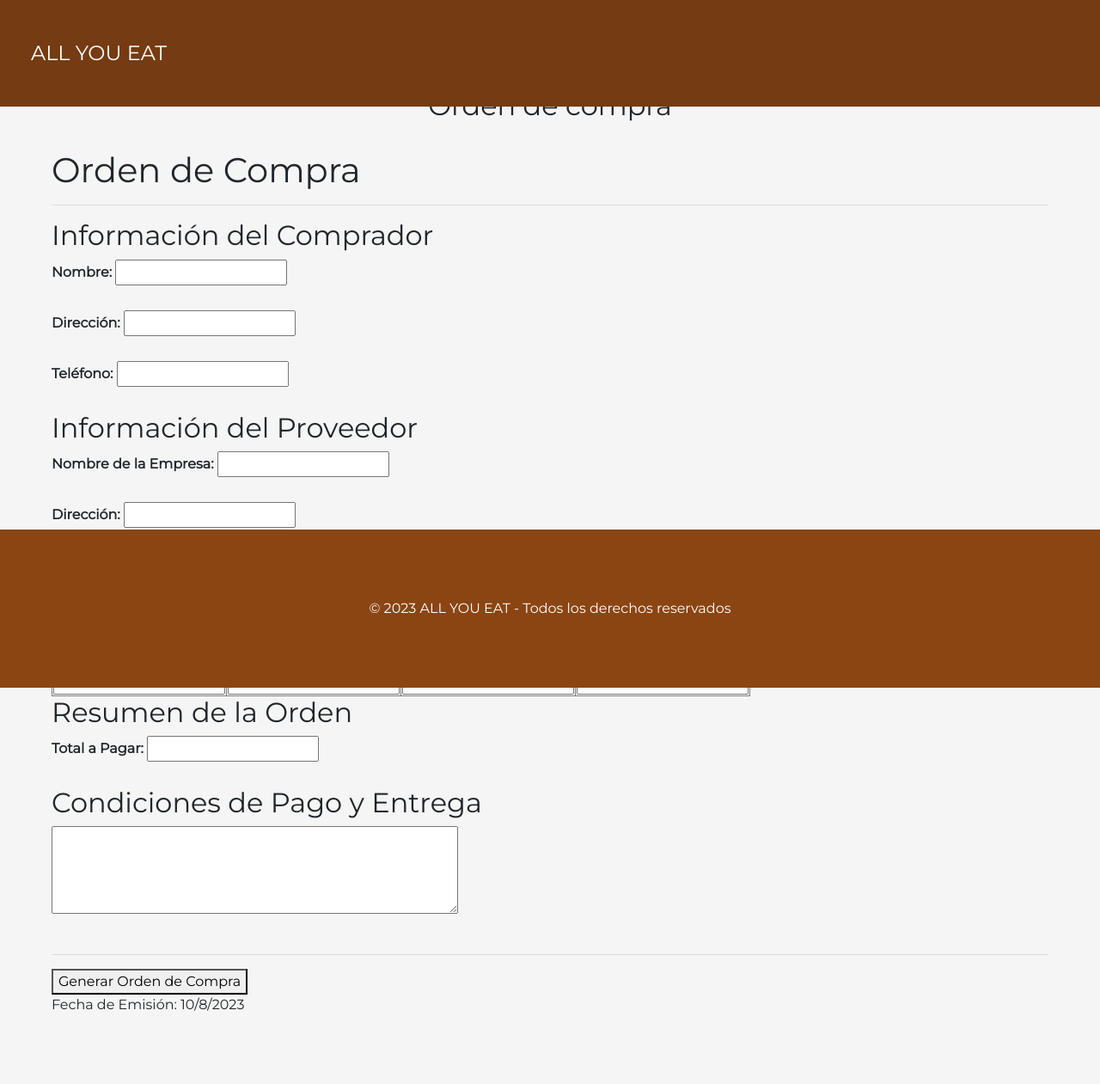
After one commit to Jhopcel/Proyecto-Semestral, a Django app: page /orden_de_compra/ in a window 1280 px wide. The commit adds this page. Shown: the whole page at 86% size. Run offline with Django 4.2, Linux system fonts and the light colour scheme; some libraries are stand-ins or nearby versions.

Commit message:
Agrego nuevo pagina con orden de compra

```diff
--- a/allYouEat/urls.py
+++ b/allYouEat/urls.py
@@ -26,4 +26,5 @@ urlpatterns = [
     path('login/', views.login_succes, name="login"),
     path('logout/', views.logout_succes, name='logout'),
     path('registro/', views.registro, name='registro'),
+    path('orden_de_compra/', views.orden_de_compra, name='orden_de_compra'),
 ]
--- a/allYouEat/views.py
+++ b/allYouEat/views.py
@@ -45,3 +45,7 @@ def registro(request):
             return redirect(login_succes)
     form = RegistrarUsuarioForm()
     return render(request, "registro.html", context={'form': form})
+
+def orden_de_compra(request):
+
+    return render(request, "orden_de_compra.html", {})
--- a/templates/header/header.html
+++ b/templates/header/header.html
@@ -8,6 +8,9 @@
         <ul class="navbar-nav">
             <li class="nav-item ">
                 <a class="nav-link" href="{% url 'index' %}"><i class="fas fa-home"></i> Inicio</a>
+            </li>
+            <li class="nav-item ">
+                <a class="nav-link" href="{% url 'orden_de_compra' %}"><i class="fas fa-home"></i> Orden de Compra</a>
             </li>
             {% if user.is_authenticated and user.is_staff %}
             <li class="nav-item">
--- /dev/null
+++ b/templates/orden_de_compra.html
@@ -0,0 +1,87 @@
+{% extends 'base/base.html' %}
+
+
+{% block content %}
+<div class="container">
+    <br>
+    <center><h2>Orden de compra</h2></center>
+    <br>
+    <body>
+        <h1>Orden de Compra</h1>
+        <hr>
+
+        <!-- Formulario para ingresar información del Comprador -->
+        <h2>Información del Comprador</h2>
+        <form>
+            <label for="nombreComprador"><strong>Nombre:</strong></label>
+            <input type="text" id="nombreComprador" name="nombreComprador"><br><br>
+
+            <label for="direccionComprador"><strong>Dirección:</strong></label>
+            <input type="text" id="direccionComprador" name="direccionComprador"><br><br>
+
+            <label for="telefonoComprador"><strong>Teléfono:</strong></label>
+            <input type="text" id="telefonoComprador" name="telefonoComprador"><br><br>
+        </form>
+
+        <!-- Formulario para ingresar información del Proveedor -->
+        <h2>Información del Proveedor</h2>
+        <form>
+            <label for="nombreProveedor"><strong>Nombre de la Empresa:</strong></label>
+            <input type="text" id="nombreProveedor" name="nombreProveedor"><br><br>
+
+            <label for="direccionProveedor"><strong>Dirección:</strong></label>
+            <input type="text" id="direccionProveedor" name="direccionProveedor"><br><br>
+
+            <label for="telefonoProveedor"><strong>Teléfono:</strong></label>
+            <input type="text" id="telefonoProveedor" name="telefonoProveedor"><br><br>
+        </form>
+
+        <!-- Formulario para ingresar detalles de la orden -->
+        <h2>Detalle de la Orden</h2>
+        <form>
+            <table border="1">
+                <tr>
+                    <th>Producto/Servicio</th>
+                    <th>Cantidad</th>
+                    <th>Precio Unitario</th>
+                    <th>Total</th>
+                </tr>
+                <tr>
+                    <td><input type="text" id="producto" name="producto"></td>
+                    <td><input type="number" id="cantidad" name="cantidad"></td>
+                    <td><input type="number" id="precioUnitario" name="precioUnitario"></td>
+                    <td><input type="number" id="total" name="total"></td>
+                </tr>
+                <!-- Puedes agregar más filas según sea necesario -->
+            </table>
+        </form>
+
+        <!-- Formulario para ingresar resumen y condiciones -->
+        <h2>Resumen de la Orden</h2>
+        <form>
+            <label for="totalPagar"><strong>Total a Pagar:</strong></label>
+            <input type="number" id="totalPagar" name="totalPagar"><br><br>
+        </form>
+
+        <h2>Condiciones de Pago y Entrega</h2>
+        <form>
+            <textarea id="condiciones" name="condiciones" rows="4" cols="50"></textarea><br><br>
+        </form>
+
+        <hr>
+
+        <!-- Botón para enviar el formulario -->
+        <button type="submit">Generar Orden de Compra</button>
+
+        <!-- Mostrar la fecha de emisión automáticamente -->
+        <p>Fecha de Emisión: <span id="fechaEmision"></span></p>
+
+        <!-- Script para obtener la fecha actual y mostrarla -->
+        <script>
+            var fechaActual = new Date();
+            var fechaEmisionElement = document.getElementById("fechaEmision");
+            fechaEmisionElement.textContent = fechaActual.toLocaleDateString();
+        </script>
+    </body>
+</div>
+{% endblock %}
```
